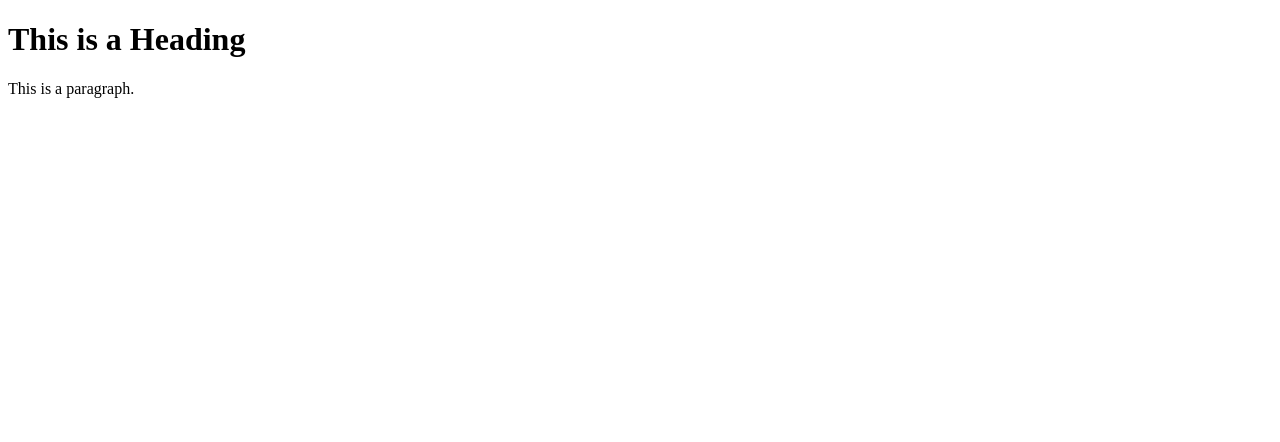
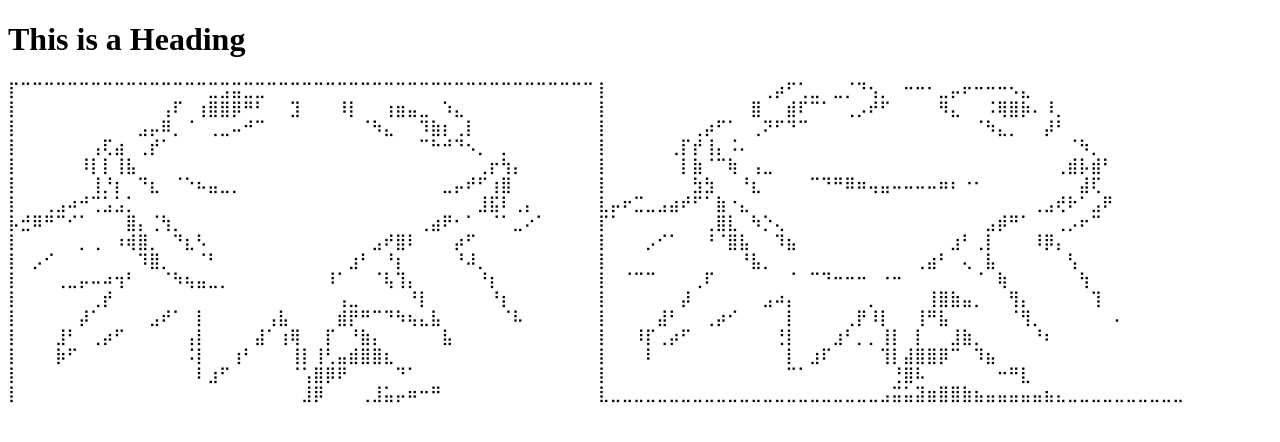
Before and after one commit to notyou0509/github.io, a plain HTML site: page docs/index.html in a window 1280 px wide. Drawn offline with Linux system fonts and the light colour scheme.

Commit message:
Update index.html

```diff
--- a/docs/index.html
+++ b/docs/index.html
@@ -6,7 +6,40 @@
 <body>
 
 <h1>This is a Heading</h1>
-<p>This is a paragraph.</p>
+<p>⡏⠉⠉⠉⠉⠉⠉⠉⠉⠉⠉⠉⠉⠉⠉⠉⠉⣉⣩⣭⣉⣉⠉⠉⠉⠉⠉⠉⠉⠉⠉⠉⠉⠉⠉⠉⠉⠉⠉⠉⠉⠉⠉⠉⠉⠉⠉⠉⠉⠉
+⡇⠀⠀⠀⠀⠀⠀⠀⠀⠀⠀⠀⠀⠀⢀⡴⠋⢁⣀⠀⣀⡈⠙⢢⡀⠀⠒⠒⠂⣀⡤⠖⠒⠒⠒⠢⣄⠀⠀⠀⠀⠀⠀⠀⠀⠀⠀⠀⠀⠀
+⡇⠀⠀⠀⠀⠀⠀⠀⠀⠀⠀⠀⠀⢠⠏⠀⢰⣿⣿⡿⠛⠃⠀⠀⣹⠀⠀⠀⠸⡇⠀⠀⢰⣶⣤⣀⠀⠱⣄⠀⠀⠀⠀⠀⠀⠀⠀⠀⠀⠀
+⡇⠀⠀⠀⠀⠀⠀⠀⠀⠀⠀⠀⠀⣿⠀⠀⣾⠏⠉⠁⠀⢀⡠⠞⠋⠀⠀⠀⠀⠻⣄⠀⠀⠨⢿⣿⡷⠄⠸⡀⠀⠀⠀⠀⠀⠀⠀⠀⠀⠀
+⡇⠀⠀⠀⠀⠀⠀⠀⠀⠀⠀⣠⡤⠿⡀⠈⠀⢀⣀⠤⠚⠉⠀⠀⠀⠀⠀⠀⠀⠀⠈⠳⣄⠀⠀⠹⣷⡆⢀⡇⠀⠀⠀⠀⠀⠀⠀⠀⠀⠀
+⡇⠀⠀⠀⠀⠀⠀⠀⢀⡴⠋⠁⠀⢀⠝⠋⠙⠉⠀⠀⠀⠀⠀⠀⠀⠀⠀⠀⠀⠀⠀⠀⠈⠳⣄⡀⠀⠀⡼⠃⠀⠀⠀⠀⠀⠀⠀⠀⠀⠀
+⡇⠀⠀⠀⠀⠀⠀⢠⢏⣴⠀⢀⡞⠁⠀⠀⠀⠀⠀⠀⠀⠀⠀⠀⠀⠀⠀⠀⠀⠀⠀⠀⠀⠀⠀⠉⠓⠚⠙⠢⡀⠀⡀⠀⠀⠀⠀⠀⠀⠀
+⡇⠀⠀⠀⠀⠀⢀⡏⡞⢸⡄⠨⠄⠀⠀⠀⠀⠀⠀⠀⠀⠀⠀⠀⠀⠀⠀⠀⠀⠀⠀⠀⠀⠀⠀⠀⠀⠀⠀⠀⠈⠳⡀⠀⠀⠀⠀⠀⠀⠀
+⡇⠀⠀⠀⠀⠀⠸⡇⡇⢸⣧⠀⠀⠀⠀⠀⠀⠀⠀⠀⠀⠀⠀⠀⠀⠀⠀⠀⠀⠀⠀⠀⠀⠀⠀⠀⠀⠀⠀⠀⢀⡖⢳⡄⠀⠀⠀⠀⠀⠀
+⡇⠀⠀⠀⠀⠀⠀⡇⣷⠈⠉⢷⠀⢠⣀⠀⠀⠀⠀⠀⠀⠀⠀⠀⠀⠀⠀⠀⠀⠀⠀⠀⠀⠀⠀⠀⠀⠀⠀⢀⣾⡧⣾⠃⠀⠀⠀⠀⠀⠀
+⡇⠀⠀⠀⠀⠀⠀⢸⡘⡆⠀⠙⣆⠀⠈⠑⠦⣤⣀⡀⠀⠀⠀⠀⠀⠀⠀⠀⠀⠀⠀⠀⠀⠀⠀⠀⠀⣀⡤⠞⠋⢰⣿⠀⠀⠀⠀⠀⠀⠀
+⡇⠀⠀⠀⠀⠀⠀⠀⣳⣳⠀⠀⠘⣆⠀⠀⠀⠀⠉⠙⠛⠿⠶⢤⣤⠤⠤⠤⠤⠶⠆⠐⠂⠀⠀⠀⠀⠀⠀⠀⠀⣼⢏⠀⠀⠀⠀⠀⠀⠀
+⡇⠀⠀⢀⣠⠴⠚⢉⣡⣡⡁⠀⠀⠀⠀⠀⠀⠀⠀⠀⠀⠀⠀⠀⠀⠀⠀⠀⠀⠀⠀⠀⠀⠀⠀⠀⠀⠀⠀⠀⣸⣯⠇⢀⡄⠀⠀⠀⠀⠀
+⣇⡤⠖⣉⣀⣠⣴⠞⠋⠁⣷⠐⣄⠀⠀⠀⠀⠀⠀⠀⠀⠀⠀⠀⠀⠀⠀⠀⠀⠀⠀⠀⠀⠀⠀⠀⠀⢀⣠⢞⠗⠁⣠⠟⠀⠀⠀⠀⠀⠀
+⡧⣚⠿⠛⠉⠊⠁⠀⠀⠀⣿⡄⢈⢳⡀⠀⠀⠀⠀⠀⠀⠀⠀⠀⠀⠀⠀⠀⠀⠀⠀⠀⠀⠀⠀⢀⣴⠟⠂⠁⠀⠈⠁⣀⠔⠁⠀⠀⠀⠀
+⡏⠁⠀⠀⠀⠀⠀⠀⠀⢀⣿⣇⠀⠳⡑⢄⠀⠀⠀⠀⠀⠀⠀⠀⠀⠀⠀⠀⠀⠀⠀⠀⠀⣠⡾⠛⠁⠀⠀⢀⡠⠖⠉⠀⠀⠀⠀⠀⠀⠀
+⡇⠀⠀⠀⠀⠀⡀⢀⠀⠰⢾⣿⡀⠀⠙⣆⠣⠀⠀⠀⠀⠀⠀⠀⠀⠀⠀⠀⠀⠀⠀⣠⠞⣿⠇⠀⠀⠀⡴⠋⠀⠀⠀⠀⠀⠀⠀⠀⠀⠀
+⡇⠀⠀⠀⡠⠊⠁⠀⠀⠘⠈⣿⣧⠀⠀⠹⣦⠀⠀⠀⠀⠀⠀⠀⠀⠀⠀⠀⠀⠀⣰⠃⢀⡇⠀⠀⠀⠸⡿⡄⠀⠀⠀⠀⠀⠀⠀⠀⠀⠀
+⡇⠀⡠⠊⠀⠀⠀⠀⠀⠀⠀⠹⣿⡀⠀⠀⠈⠃⠀⠀⠀⠀⠀⠀⠀⠀⠀⠀⠀⣰⠃⠀⠘⡆⠀⠀⠀⠀⠘⠼⡀⠀⠀⠀⠀⠀⠀⠀⠀⠀
+⡇⠀⠀⠀⠀⠀⠀⠀⠀⠀⠀⠀⠘⣧⡀⠀⠀⠀⠀⠀⠀⠀⠀⠀⠀⠀⠀⢀⣴⠃⠀⢄⠀⣧⠀⠀⠀⠀⠀⠀⢣⠀⠀⠀⠀⠀⠀⠀⠀⠀
+⡇⠀⠀⠀⢀⣀⡤⠤⠴⢲⠃⠀⠀⠈⠳⢦⣤⣀⡀⠀⠀⠀⠀⠀⠀⠀⠀⠸⠁⠀⠀⠈⢧⢹⡄⠀⠀⠀⠀⠀⠘⡆⠀⠀⠀⠀⠀⠀⠀⠀
+⡇⠀⠈⠉⠉⠀⠀⠀⢀⠏⠀⠀⠀⠀⠀⠀⠈⠀⠉⠙⠒⠒⠒⠀⠐⠒⠀⠀⠀⠀⠀⠀⠈⠀⢷⠀⠀⠀⠀⠀⠀⢳⠀⠀⠀⠀⠀⠀⠀⠀
+⡇⠀⠀⠀⠀⠀⠀⢀⡞⠀⠀⠀⠀⠀⠀⠀⠀⠀⠀⠀⠀⠀⠀⠀⠀⠀⠀⠀⢠⣀⠀⠀⠀⠀⠘⡇⠀⠀⠀⠀⠀⠘⡆⠀⠀⠀⠀⠀⠀⠀
+⡇⠀⠀⠀⠀⠀⠀⡼⠀⠀⠀⠀⠀⠀⣠⠴⡄⠀⠀⠀⠀⠀⠀⡀⠀⠀⠀⠀⢸⣿⣷⣤⡀⠀⠀⢻⡄⠀⠀⠀⠀⠀⢹⠀⠀⠀⠀⠀⠀⠀
+⡇⠀⠀⠀⠀⠀⡼⠁⠀⠀⠀⠀⣠⠞⠁⠀⡇⠀⠀⠀⠀⠀⢠⣧⠀⠀⠀⠀⣾⡟⠛⠉⠙⠳⢦⣄⣧⠀⠀⠀⠀⠀⠈⠧⠀⠀⠀⠀⠀⠀
+⡇⠀⠀⠀⠀⣼⠃⠀⠀⢀⡴⠊⠀⠀⠀⠀⡇⠀⠀⠀⠀⢀⡟⠸⡇⠀⠀⢸⠛⣧⠀⠀⠀⠀⠀⠈⢻⡀⠀⠀⠀⠀⠀⠀⠄⠀⠀⠀⠀⠀
+⡇⠀⠀⠀⣸⠃⠀⢀⡴⠋⠀⠀⠀⠀⠀⢠⡇⠀⠀⠀⠀⣼⠁⢰⢿⠀⠀⡏⠀⠘⣷⡄⠀⠀⠀⠀⠀⣧⠀⠀⠀⠀⠀⠀⠀⠀⠀⠀⠀⠀
+⡇⠀⠀⠸⡏⢀⡴⠋⠀⠀⠀⠀⠀⠀⠀⢘⡇⠀⠀⠀⣰⠃⡀⡀⢸⡇⠀⡇⠀⠀⣸⣷⡀⠀⠀⠀⠀⠘⠆⠀⠀⠀⠀⠀⠀⠀⠀⠀⠀⠀
+⡇⠀⠀⠀⡷⠋⠀⠀⠀⠀⠀⠀⠀⠀⠀⠨⡇⠀⠀⢰⠃⠀⠀⠀⢸⡇⢸⢃⣤⣾⣿⣿⣆⠀⠀⠀⠀⠀⠀⠀⠀⠀⠀⠀⠀⠀⠀⠀⠀⠀
+⡇⠀⠀⠀⠇⠀⠀⠀⠀⠀⠀⠀⠀⠀⠀⠀⡇⠀⣰⠏⠀⠀⠀⠀⢹⡇⣼⣿⣿⡿⠉⠀⠹⣦⠀⠀⠀⠀⠀⠀⠀⠀⠀⠀⠀⠀⠀⠀⠀⠀
+⡇⠀⠀⠀⠀⠀⠀⠀⠀⠀⠀⠀⠀⠀⠀⠀⠇⣰⠋⠀⠀⠀⠀⠀⠈⢡⣿⡿⠟⠀⠀⠀⠀⠙⠁⠀⠀⠀⠀⠀⠀⠀⠀⠀⠀⠀⠀⠀⠀⠀
+⡇⠀⠀⠀⠀⠀⠀⠀⠀⠀⠀⠀⠀⠀⠀⠀⠉⠁⠀⠀⠀⠀⠀⠀⠀⢘⣿⠧⠀⠀⠀⠀⠀⠀⠒⠛⣇⠀⠀⠀⠀⠀⠀⠀⠀⠀⠀⠀⠀⠀
+⡇⠀⠀⠀⠀⠀⠀⠀⠀⠀⠀⠀⠀⠀⠀⠀⠀⠀⠀⠀⠀⠀⠀⠀⠀⣸⡿⠀⠀⠀⢀⣸⣥⡤⠶⠒⠛⠀⠀⠀⠀⠀⠀⠀⠀⠀⠀⠀⠀⠀
+⣇⣀⣀⣀⣀⣀⣀⣀⣀⣀⣀⣀⣀⣀⣀⣀⣀⣀⣀⣀⣀⣀⣀⣀⣠⣭⣥⣽⣶⣿⣿⣷⣦⣤⣤⣤⣤⣤⣦⣄⣀⣀⣀⣀⣀⣀⣀⣀⣀⣀</p>
 
 </body>
 </html>
```
